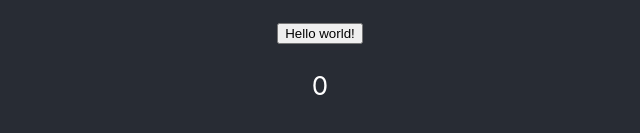
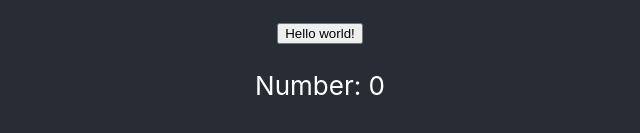
Before and after one commit to huangmou37/oocl2020-react-step-by-step, a React (Create React App) app in the folder react-counter/: page / in a window 1280 px wide. Shown: the part 325-458 px from the top of the page, without its empty margins (320-960 px from the left). Built offline with nearby package versions, Linux system fonts and the light colour scheme.

Commit message:
Extract Number component

```diff
--- a/react-counter/src/App.js
+++ b/react-counter/src/App.js
@@ -1,5 +1,6 @@
 import React from 'react';
 import './App.css';
+import Number from './components/Number';
 
 class App extends React.Component {
   constructor(props) {
@@ -19,7 +20,7 @@ class App extends React.Component {
               this.setState({number: newNumber});
             }}>Hello world!
             </button>
-            <p>{this.state.number}</p>
+            <p><Number />{this.state.number}</p>
           </header>
         </div>
     );
--- /dev/null
+++ b/react-counter/src/components/Number.js
@@ -0,0 +1,15 @@
+import React from 'react';
+
+class Number extends React.Component {
+  constructor(props) {
+    super(props);
+  }
+
+  render() {
+    return (
+        <label>Number: </label>
+    );
+  }
+}
+
+export default Number;
```
